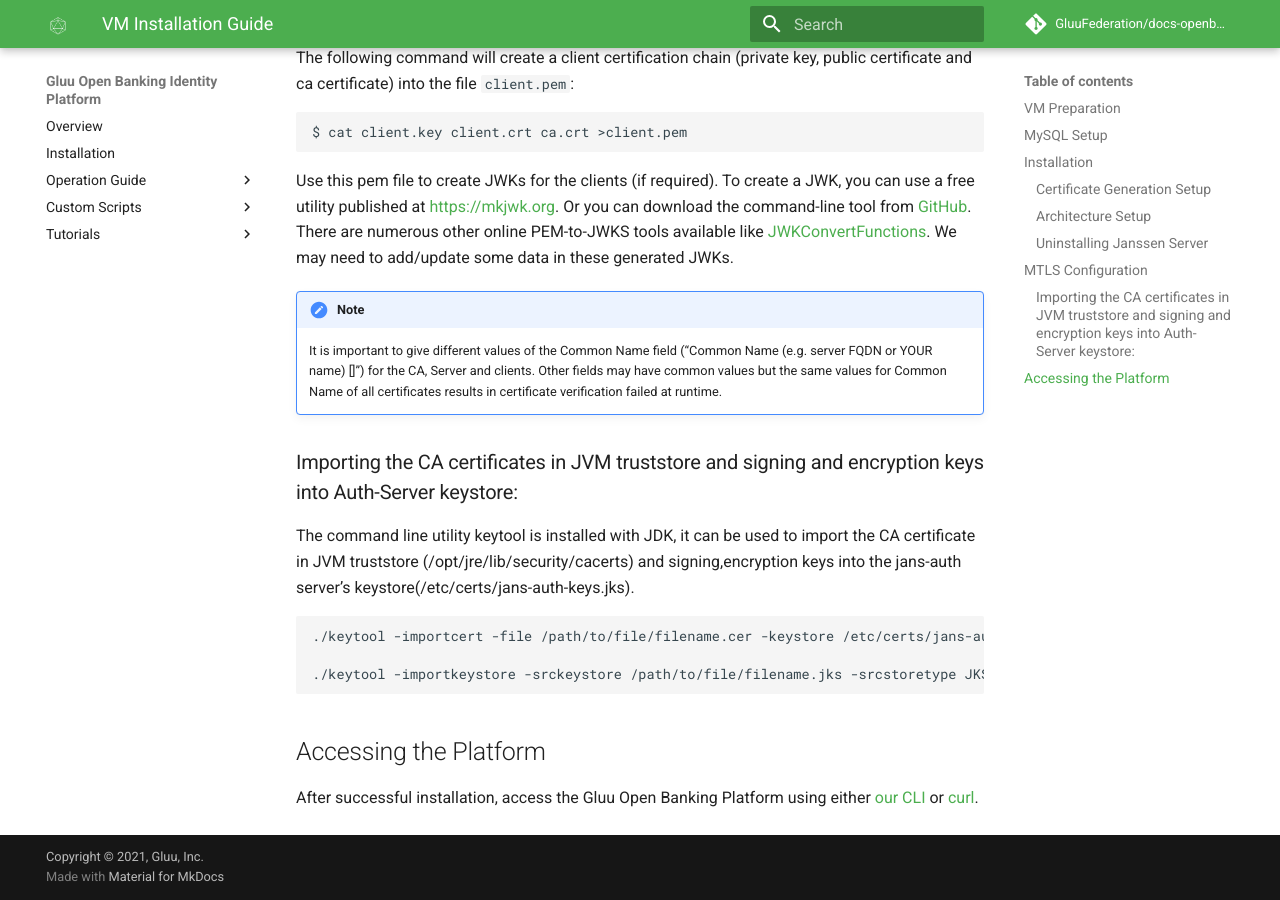
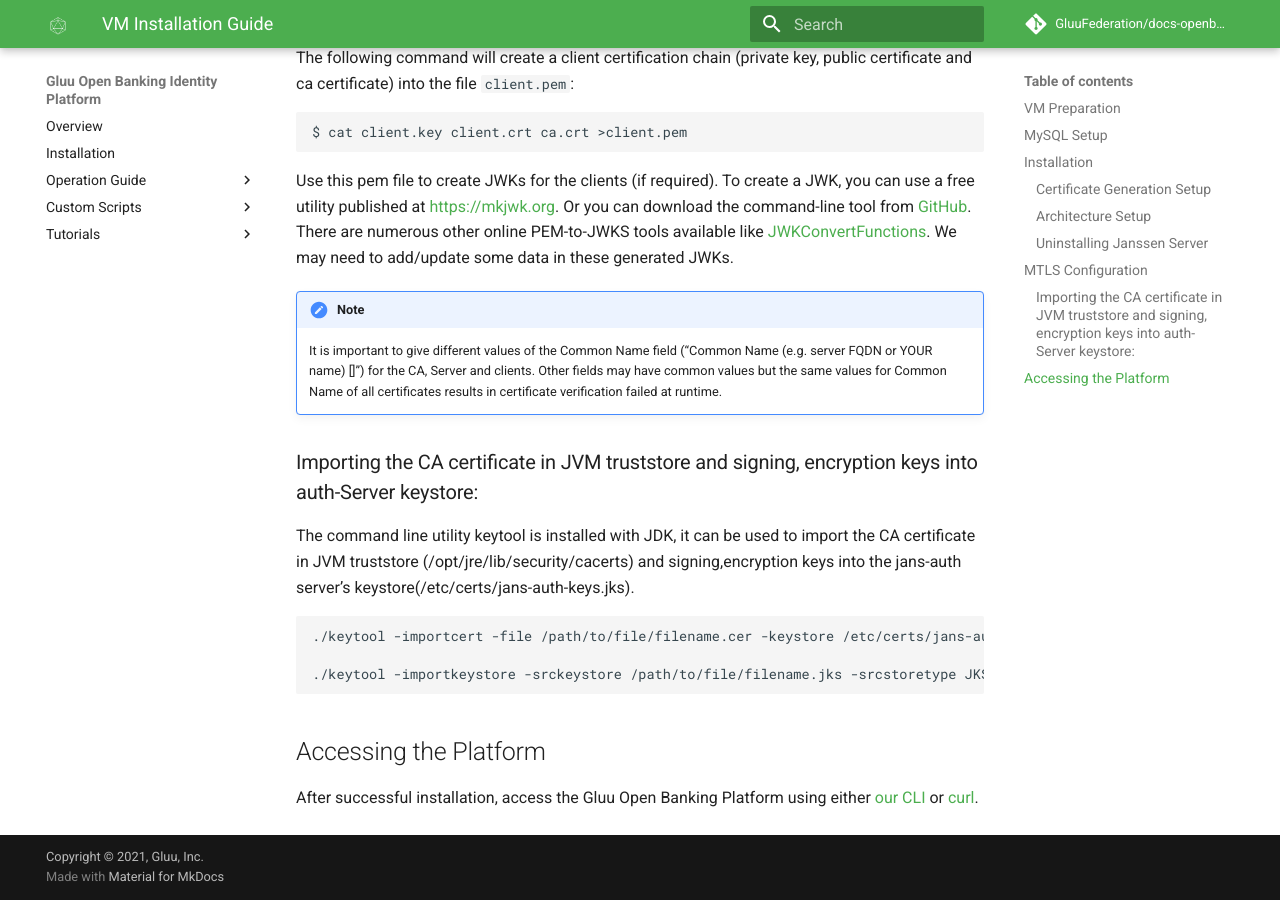
Before and after one commit to GluuFederation/docs-openbanking-prod, an MkDocs documentation site: the page built from docs/source/install-vm.md, in a window 1280 px wide and 900 px high, scrolled down 3538 px. Built offline with MkDocs 1.6.1 and Material for MkDocs 9.7.7, drawn with Linux system fonts in a browser that asks for light colours; comment, search, counter and statistics services are not loaded.

Commit message:
fix: typos in import cert and key

```diff
--- a/docs/source/install-vm.md
+++ b/docs/source/install-vm.md
@@ -128,7 +128,7 @@ Use this pem file to create JWKs for the clients (if required). To create a JWK,
 !!!Note
     It is important to give different values of the Common Name field (“Common Name (e.g. server FQDN or YOUR name) []”) for the CA, Server and  clients. Other fields may have common values but the same values for Common Name of all certificates results in certificate verification failed at runtime.
 
-### Importing the CA certificates in JVM truststore and signing and encryption keys into Auth-Server keystore:
+### Importing the CA certificate in JVM truststore and signing, encryption keys into auth-Server keystore:
 
 The command line utility keytool is installed with JDK, it can be used to import the CA certificate in JVM truststore (/opt/jre/lib/security/cacerts) and  signing,encryption keys into the jans-auth server’s keystore(/etc/certs/jans-auth-keys.jks).
 
```
